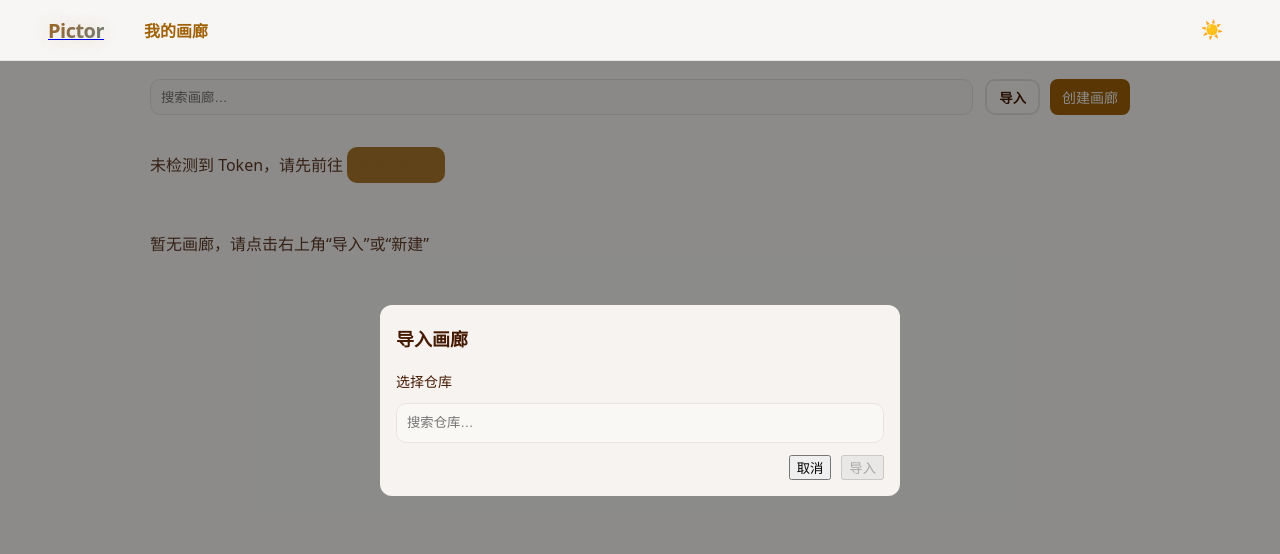
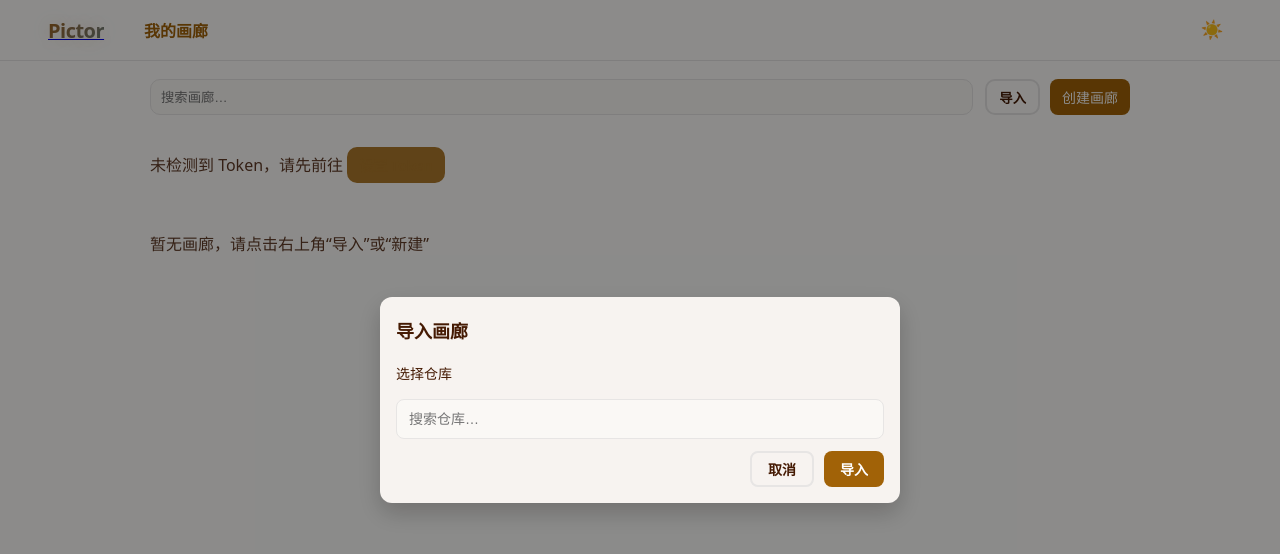
Before and after one commit to lfkdsk/PictorG, a Next.js app: page /main in a window 1280 px wide. Both pictures are taken after a click on the button "导入". Shown: the top 554 px of the page. Built offline with nearby package versions, Linux system fonts and the light colour scheme.

Commit message:
feat: fix style.

```diff
--- a/src/app/globals.css
+++ b/src/app/globals.css
@@ -69,6 +69,84 @@ body {
   visibility: visible;
 }
 
+/* Dialog样式备用 - 防止styled-jsx失效 */
+.modal {
+  position: fixed !important;
+  inset: 0 !important;
+  background: rgba(0,0,0,.45) !important;
+  display: grid !important;
+  place-items: center !important;
+  z-index: 1000 !important;
+}
+
+.dialog {
+  width: min(520px, 92vw) !important;
+  background: var(--surface) !important;
+  border-radius: 12px !important;
+  padding: 16px !important;
+  display: grid !important;
+  gap: 12px !important;
+  box-shadow: 0 10px 25px rgba(0,0,0,0.2) !important;
+}
+
+.dlg-title {
+  margin: 4px 0 8px !important;
+  font-size: 18px !important;
+  font-weight: 600 !important;
+}
+
+.dlg-actions {
+  display: grid !important;
+  grid-auto-flow: column !important;
+  gap: 10px !important;
+  justify-content: end !important;
+}
+
+/* Dialog中的按钮样式 */
+.dialog .btn {
+  height: 36px !important;
+  padding: 0 16px !important;
+  border-radius: 8px !important;
+  border: none !important;
+  background: var(--primary) !important;
+  color: #fff !important;
+  font-weight: 600 !important;
+  cursor: pointer !important;
+  transition: all 0.2s ease !important;
+  font-size: 14px !important;
+}
+
+.dialog .btn:hover {
+  transform: translateY(-1px) !important;
+  background: color-mix(in srgb, var(--primary), black 10%) !important;
+}
+
+.dialog .btn.outline {
+  background: transparent !important;
+  color: var(--text) !important;
+  border: 2px solid var(--border) !important;
+}
+
+.dialog .btn.outline:hover {
+  background: color-mix(in srgb, var(--border), transparent 90%) !important;
+}
+
+/* Dialog中的输入框样式 */
+.dialog .input {
+  height: 40px !important;
+  border-radius: 8px !important;
+  border: 1px solid var(--border) !important;
+  background: var(--input) !important;
+  padding: 0 12px !important;
+  font-size: 14px !important;
+}
+
+.dialog .label {
+  font-size: 14px !important;
+  font-weight: 500 !important;
+  margin-bottom: 4px !important;
+}
+
 /* 优化字体加载 */
 @font-face {
   font-family: 'system-ui';
--- a/src/components/GalleryManager.tsx
+++ b/src/components/GalleryManager.tsx
@@ -382,8 +382,23 @@ export default function GalleryManager() {
       </section>
 
       {showImport ? (
-        <div className="modal">
-          <div className="dialog">
+        <div className="modal" style={{
+          position: 'fixed',
+          inset: 0,
+          background: 'rgba(0,0,0,.45)',
+          display: 'grid',
+          placeItems: 'center',
+          zIndex: 1000
+        }}>
+          <div className="dialog" style={{
+            width: 'min(520px, 92vw)',
+            background: 'var(--surface)',
+            borderRadius: '12px',
+            padding: '16px',
+            display: 'grid',
+            gap: '12px',
+            boxShadow: '0 10px 25px rgba(0,0,0,0.2)'
+          }}>
             <h3 className="dlg-title">导入画廊</h3>
             <label className="label">选择仓库</label>
             <input
@@ -423,8 +438,23 @@ export default function GalleryManager() {
       ) : null}
 
       {showCreate ? (
-        <div className="modal">
-          <div className="dialog">
+        <div className="modal" style={{
+          position: 'fixed',
+          inset: 0,
+          background: 'rgba(0,0,0,.45)',
+          display: 'grid',
+          placeItems: 'center',
+          zIndex: 1000
+        }}>
+          <div className="dialog" style={{
+            width: 'min(520px, 92vw)',
+            background: 'var(--surface)',
+            borderRadius: '12px',
+            padding: '16px',
+            display: 'grid',
+            gap: '12px',
+            boxShadow: '0 10px 25px rgba(0,0,0,0.2)'
+          }}>
             <h3 className="dlg-title">新建画廊</h3>
             <label className="label">画廊名称</label>
             <input className="input" value={newRepoName} onChange={(e) => setNewRepoName(e.target.value)} placeholder="输入名称" />
@@ -445,6 +475,7 @@ export default function GalleryManager() {
       {error ? <p role="alert" className="error">{error}</p> : null}
 
       <style jsx>{`
+        /* Styled JSX Test - This should apply styles */
         .wrap { width: min(980px, 92vw); margin: 0 auto; display: grid; gap: 16px; }
         .head { display: grid; grid-template-columns: 1fr auto; align-items: center; gap: 12px; }
         .toolbar { display: grid; grid-auto-flow: column; gap: 10px; }
```
